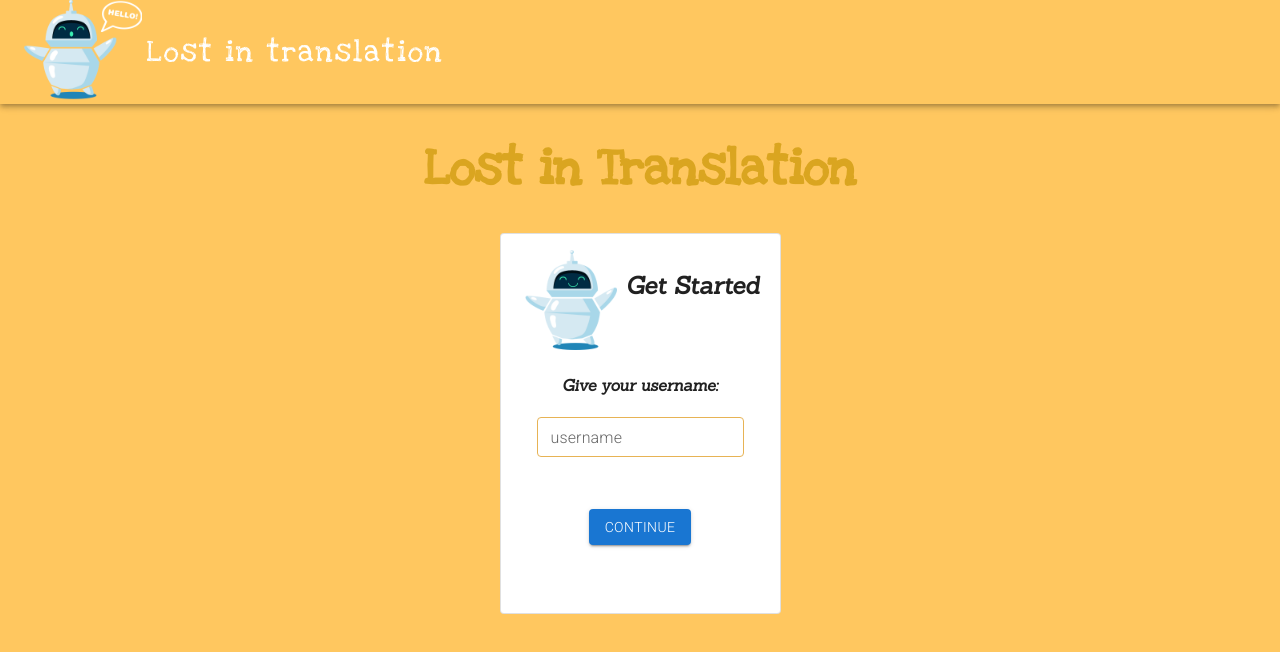
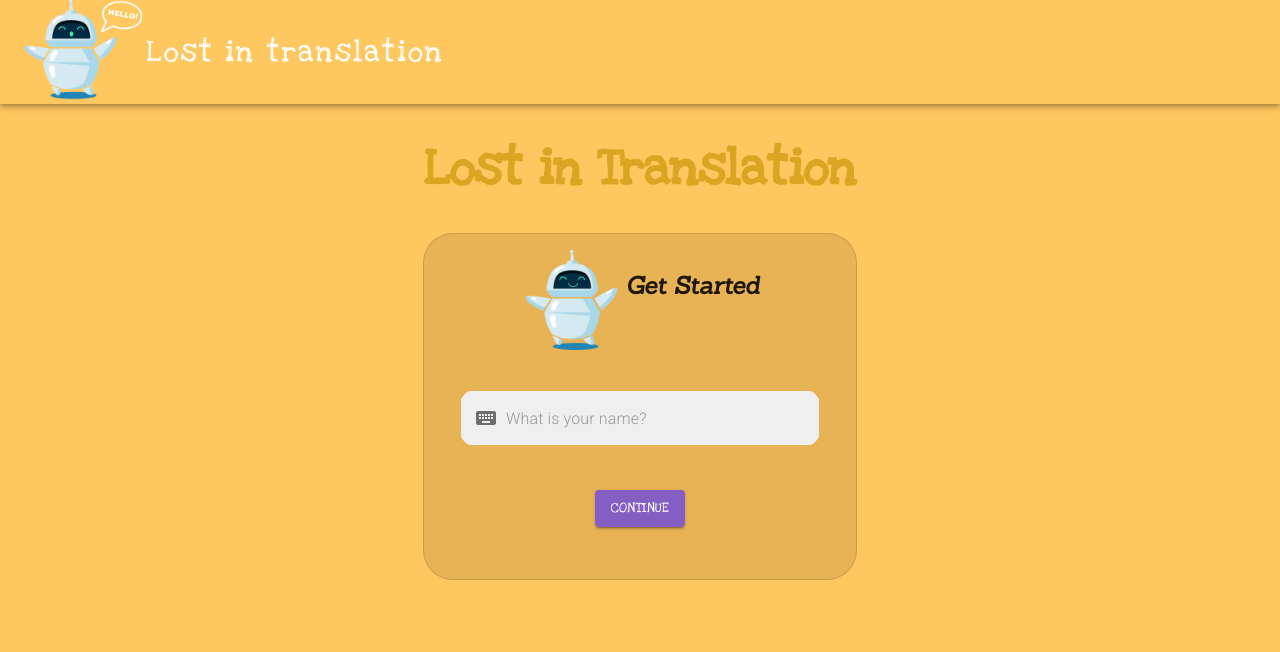
Before and after one commit to KipaTa/LostInTranslation, a React (Create React App) app: page / in a window 1280 px wide. Shown: the top 652 px of the page. Built offline with nearby package versions, Linux system fonts and the light colour scheme; no server answers.

Commit message:
Style: Login page styled to match other pages

```diff
--- a/src/App.css
+++ b/src/App.css
@@ -12,6 +12,7 @@ h1 {
   font-weight: bold;
   font-size: 50px;
   font-family: "LoveFont";
+
 }
 
 
--- a/src/Components/Startup/StartupForm.js
+++ b/src/Components/Startup/StartupForm.js
@@ -6,7 +6,8 @@ import { useNavigate } from "react-router-dom";
 import { useUser } from "../../context/UserContext";
 import { STORAGE_KEY_USER } from "../../const/storageKeys";
 import * as React from "react";
-import { TextField, Button, Card } from "@mui/material";
+import { TextField, Button, Card, InputAdornment } from "@mui/material";
+import KeyboardIcon from "@mui/icons-material/Keyboard";
 
 const usernameConfig = {
   required: true,
@@ -64,7 +65,17 @@ const StartupForm = () => {
   return (
     <>
       <div style={{ display: "flex", justifyContent: "center" }}>
-        <Card variant="outlined" sx={{ maxWidth: 450, padding: 2 }}>
+        <Card
+          variant="outlined"
+          sx={{
+            minWidth: 400,
+            minHeight: 200,
+            padding: 2,
+            bgcolor: "#E7B355",
+            borderRadius: "30px",
+            alignItems: "center",
+          }}
+          >
           <div className="startUpDiv">
             <div>
               <img src={"/Logo.png"} alt="Logo" className="logo" />
@@ -75,12 +86,26 @@ const StartupForm = () => {
             </div>
           </div>
           <form onSubmit={handleSubmit(onSubmit)} className="inputForm">
-            <h4>Give your username:</h4>
+
             <TextField
               id="outlined-helperText"
-              label="username"
+              placeholder="What is your name?"
               variant="outlined"
-              size="small"
+              size="medium"
+              fullWidth
+              margin="normal"
+              style={{
+                backgroundColor: "#EFEFEF",
+                borderRadius: "15px",
+                borderColor: "#E7B355",
+              }}
+              InputProps={{
+                startAdornment: (
+                  <InputAdornment position="start">
+                    <KeyboardIcon />
+                  </InputAdornment>
+                ),
+              }}
               {...register("username", usernameConfig)}
             />
 
@@ -91,7 +116,15 @@ const StartupForm = () => {
             <Button
               type="submit"
               variant="contained"
-              sx={{ m: 4 }}
+              sx={{
+                ":hover": {
+                  bgcolor: "#845EC2",
+                  color: "white",
+                },
+                m: 2,
+                fontFamily: "LoveFont",
+                bgcolor: "#845EC2",
+              }}
               disabled={loading}
             >
               Continue
```
